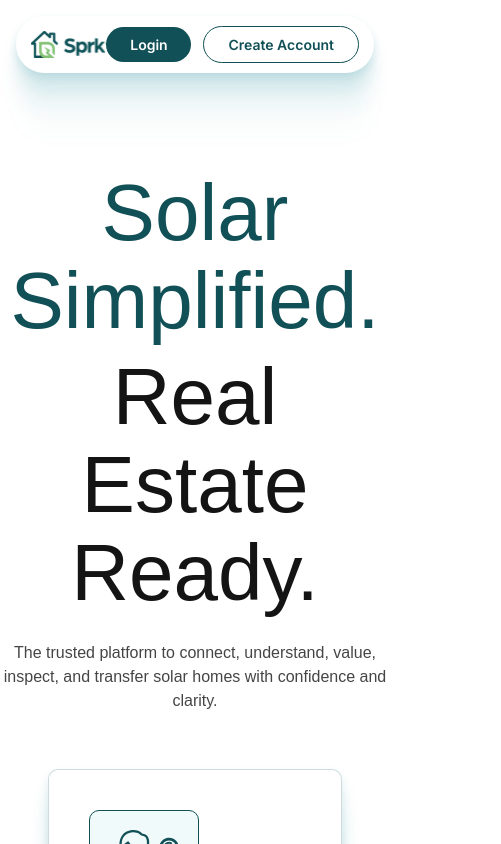
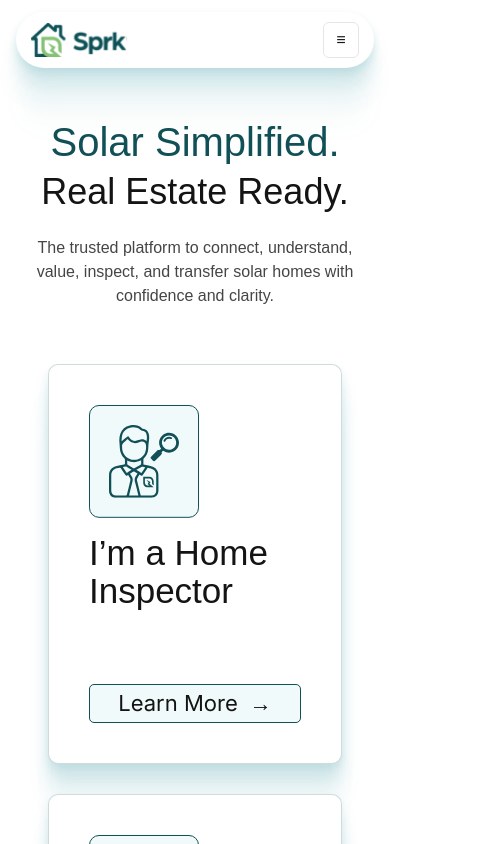
Before and after one commit to joylanjobs12/sprk_website, a Next.js app: page / in a window 390 px wide. Shown: the top 844 px of the page, 501 px wide, since content can reach past the window. Built offline with nearby package versions, Linux system fonts and the light colour scheme.

Commit message:
style : home page

```diff
--- a/src/app/page.tsx
+++ b/src/app/page.tsx
@@ -53,15 +53,14 @@ function RoleCard({ icon, title, subtitle }: { icon: React.ReactNode; title: str
 
 export default function Home() {
   return (
-    <section className="mx-auto max-w-[1440px] ">
-      <div className="text-center pt-[80px]">
+    <section className="mx-auto w-full max-w-[1440px] px-4 sm:px-6 lg:px-8 ">
+      <div className="text-center pt-[40px] sm:pt-[60px] lg:pt-[80px]">
         <h1
-          className="text-center"
+          className="text-center text-[40px] sm:text-[56px] lg:text-[80px]"
           style={{
             color: "var(--Primary-Color, #115056)",
             textAlign: "center",
             fontFamily: '"Aeonik Pro", sans-serif',
-            fontSize: 80,
             fontStyle: "normal",
             fontWeight: 500,
             lineHeight: "110%",
@@ -70,11 +69,10 @@ export default function Home() {
           Solar Simplified.
         </h1>
         <h2
-          className="mt-2 text-center"
+          className="mt-2 text-center text-[36px] sm:text-[48px] lg:text-[80px]"
           style={{
             color: "var(--Text-Title, #141414)",
             fontFamily: '"Aeonik Pro", sans-serif',
-            fontSize: 80,
             fontStyle: "normal",
             fontWeight: 500,
             lineHeight: "110%",
--- a/src/components/Footer.tsx
+++ b/src/components/Footer.tsx
@@ -6,7 +6,7 @@ const inter = Inter({ subsets: ["latin"] });
 export default function Footer() {
   return (
     <footer className="mt-24 border-t border-black/10 dark:border-white/10">
-      <div className="mx-auto w-full max-w-[1440px] px-[96px] py-[100px] flex flex-col items-center gap-[80px]">
+      <div className="mx-auto w-full max-w-[1440px] px-6 sm:px-10 lg:px-[96px] py-[64px] sm:py-[80px] lg:py-[100px] flex flex-col items-center gap-[48px] sm:gap-[64px] lg:gap-[80px]">
         <div className="flex flex-col gap-10 w-full">
           <div className="flex flex-col gap-6">
             <Image src="/logo/logo.svg" alt="Sprk" width={96} height={28} />
--- a/src/components/Header.tsx
+++ b/src/components/Header.tsx
@@ -1,6 +1,7 @@
 "use client";
 import Image from "next/image";
 import Link from "next/link";
+import { useState } from "react";
 import { Inter } from "next/font/google";
 
 type NavItem = {
@@ -18,9 +19,10 @@ const navItems: NavItem[] = [
 const inter = Inter({ subsets: ["latin"] });
 
 export default function Header() {
+  const [mobileOpen, setMobileOpen] = useState(false);
   return (
     <header className="sticky top-0 z-40">
-      <div className="mx-auto max-w-[1440px] px-4 sm:px-6 lg:px-8 py-4">
+      <div className="mx-auto max-w-[1440px] px-4 sm:px-6 lg:px-8 py-3 sm:py-4">
         <div
           className="flex items-center justify-between"
           style={{
@@ -43,7 +45,7 @@ export default function Header() {
             ))}
           </nav>
 
-          <div className={`${inter.className} flex items-center gap-3`}>
+          <div className={`${inter.className} hidden md:flex items-center gap-3`}>
             <Link
               href="#login"
               className="flex justify-center items-start w-[85px] px-6 py-[10px] rounded-[30px] text-white text-[14px] font-semibold leading-[110%] bg-[var(--Primary-Color,#115056)]"
@@ -57,7 +59,41 @@ export default function Header() {
               Create Account
             </Link>
           </div>
+
+          <button
+            aria-label="Open Menu"
+            className="md:hidden inline-flex items-center justify-center h-9 w-9 rounded-md border border-black/10 text-[color:var(--Text-Title,#141414)]"
+            onClick={() => setMobileOpen((o) => !o)}
+          >
+            <span aria-hidden>{mobileOpen ? "✕" : "≡"}</span>
+          </button>
         </div>
+
+        {mobileOpen ? (
+          <div className={`${inter.className} md:hidden mt-3 rounded-2xl border border-black/10 bg-white p-4`}>
+            <div className="flex flex-col gap-3">
+              {navItems.map((item) => (
+                <Link key={item.label} href={item.href} className="py-2">
+                  {item.label}
+                </Link>
+              ))}
+              <div className="flex gap-2 pt-2">
+                <Link
+                  href="#login"
+                  className="flex-1 flex justify-center items-start px-4 py-2 rounded-[30px] text-white text-[14px] font-semibold leading-[110%] bg-[var(--Primary-Color,#115056)]"
+                >
+                  Login
+                </Link>
+                <Link
+                  href="#signup"
+                  className="flex-1 inline-flex justify-center items-start whitespace-nowrap px-4 py-2 rounded-[30px] text-[14px] font-semibold leading-[110%] bg-white border border-[color:var(--Primary-Color,#115056)] text-[color:var(--Primary-Color,#115056)]"
+                >
+                  Create Account
+                </Link>
+              </div>
+            </div>
+          </div>
+        ) : null}
       </div>
     </header>
   );
```
